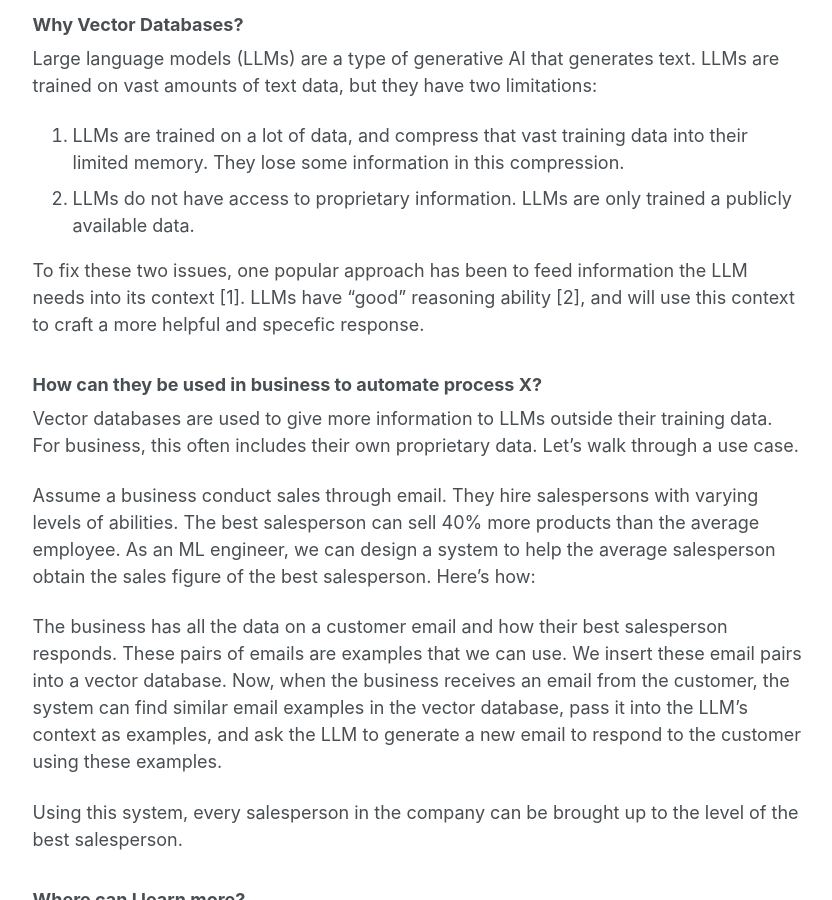
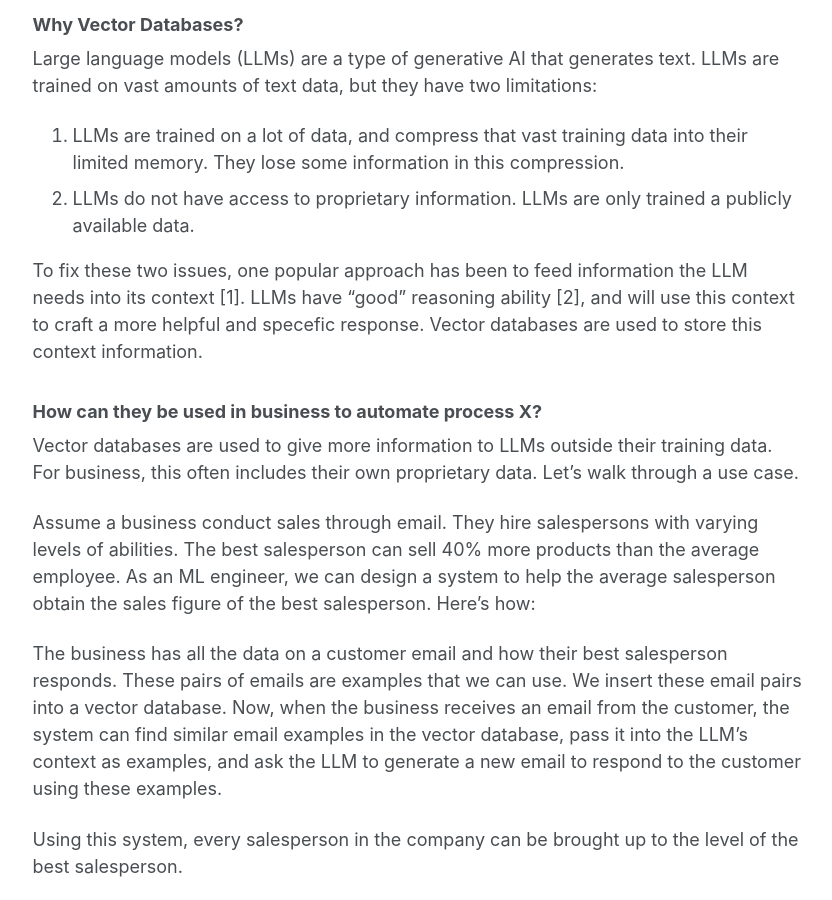
Before and after one commit to EthanHNguyen/ethanhnguyen.github.io, a Jekyll site: the page built from _posts/2023-08-20-vector-databases.md, in a window 1280 px wide and 900 px high, scrolled down 357 px. Shown: the whole window, without its empty margins (249-1081 px from the left). Built offline with Jekyll 4.4.1, drawn with Linux system fonts in a browser that asks for light colours.

Commit message:
blog: update vector databases

```diff
--- a/_posts/2023-08-20-vector-databases.md
+++ b/_posts/2023-08-20-vector-databases.md
@@ -18,7 +18,7 @@ Large language models (LLMs) are a type of generative AI that generates text. LL
 1. LLMs are trained on a lot of data, and compress that vast training data into their limited memory. They lose some information in this compression.
 2. LLMs do not have access to proprietary information. LLMs are only trained a publicly available data.
 
-To fix these two issues, one popular approach has been to feed information the LLM needs into its context [1]. LLMs have “good” reasoning ability [2], and will use this context to craft a more helpful and specefic response.
+To fix these two issues, one popular approach has been to feed information the LLM needs into its context [1]. LLMs have “good” reasoning ability [2], and will use this context to craft a more helpful and specefic response. Vector databases are used to store this context information.
 
 ### How can they be used in business to automate process X?
 
```
